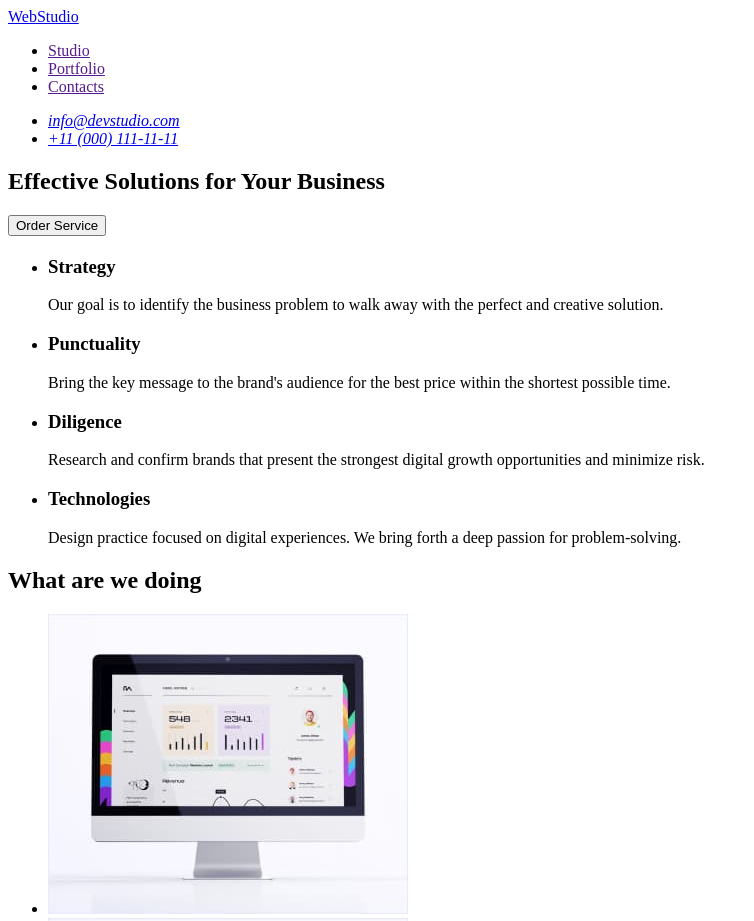
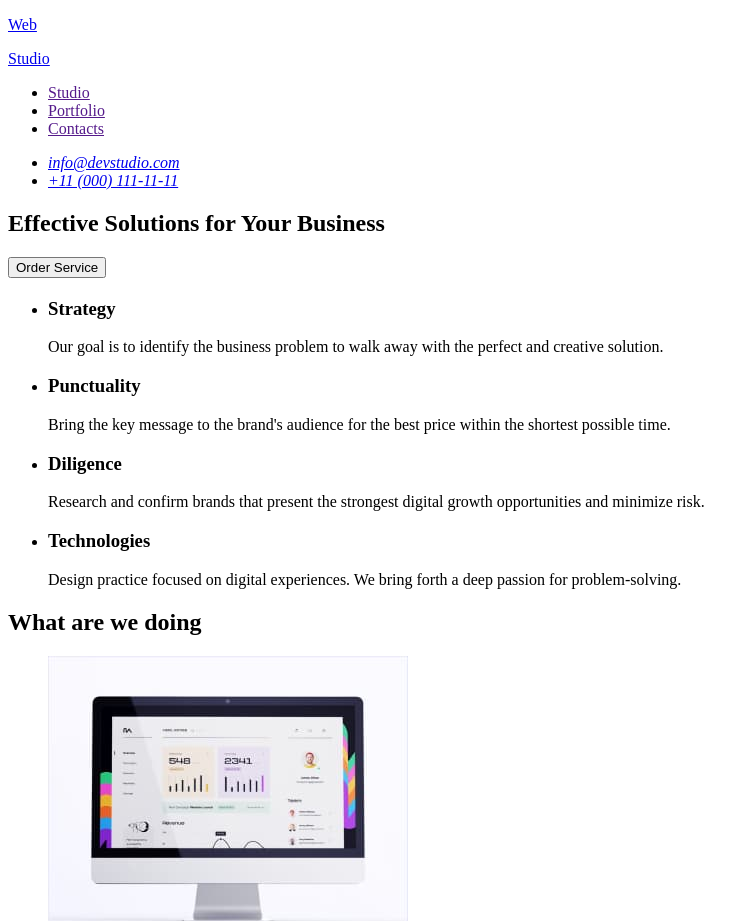
Before and after one commit to Gigapatut/goit-markup-hw-01, a plain HTML site: page index.html in a window 1280 px wide. Shown: the top 921 px of the page, without its empty margins (0-754 px from the left). Drawn offline with Linux system fonts and the light colour scheme.

Commit message:
third attempt

```diff
--- a/index.html
+++ b/index.html
@@ -12,7 +12,8 @@
     <header>
         <nav>
             <a href="./index.htm">
-                WebStudio
+                <p>Web</p>
+                <p>Studio</p>
             </a>
             <ul>
                 <li><a href="">Studio</a></li>
@@ -99,7 +100,8 @@
     </main>
     <footer>
         <a href="./index.htm">
-            WebStudio
+            <p>Web</p>
+            <p>Studio</p>
         </a>
         <p>Increase the flow of customers and sales for your business with digital marketing & growth solutions.</p>
     </footer>
```
